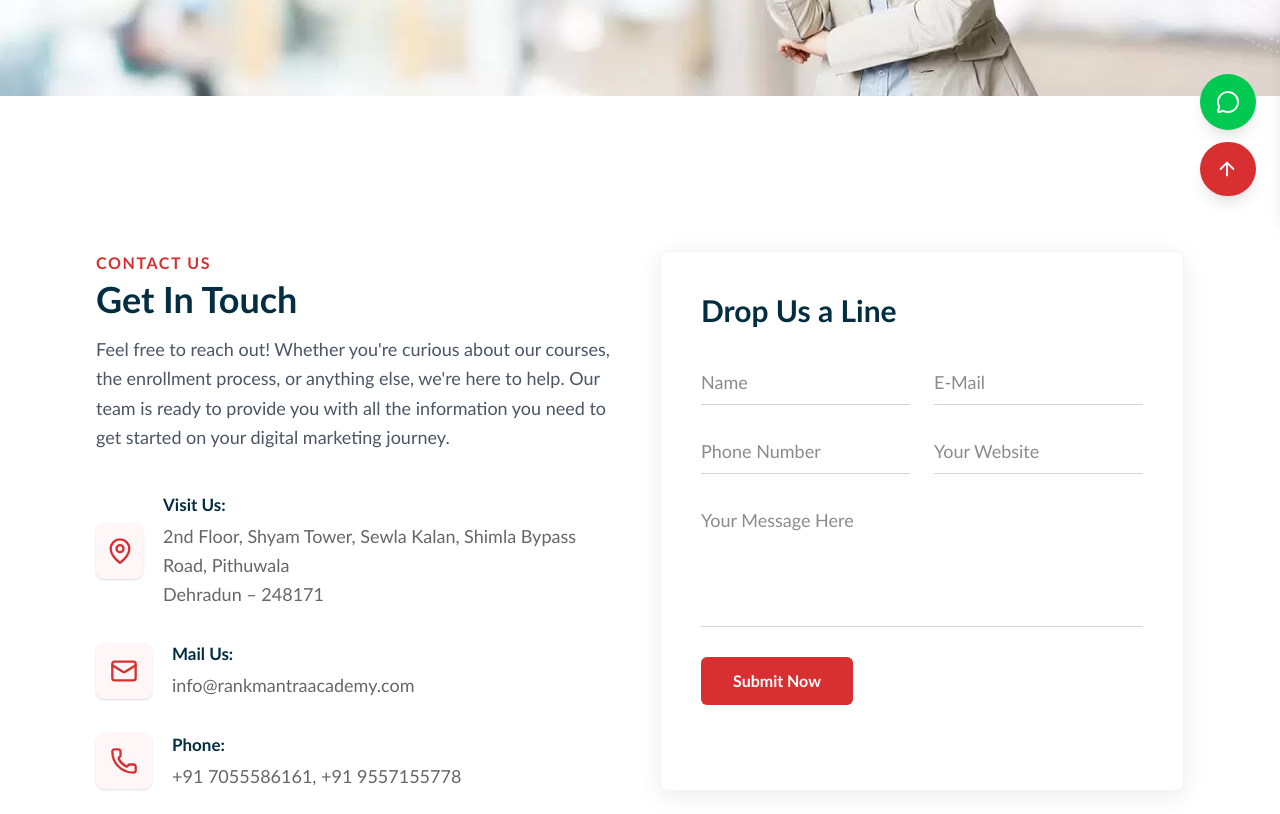
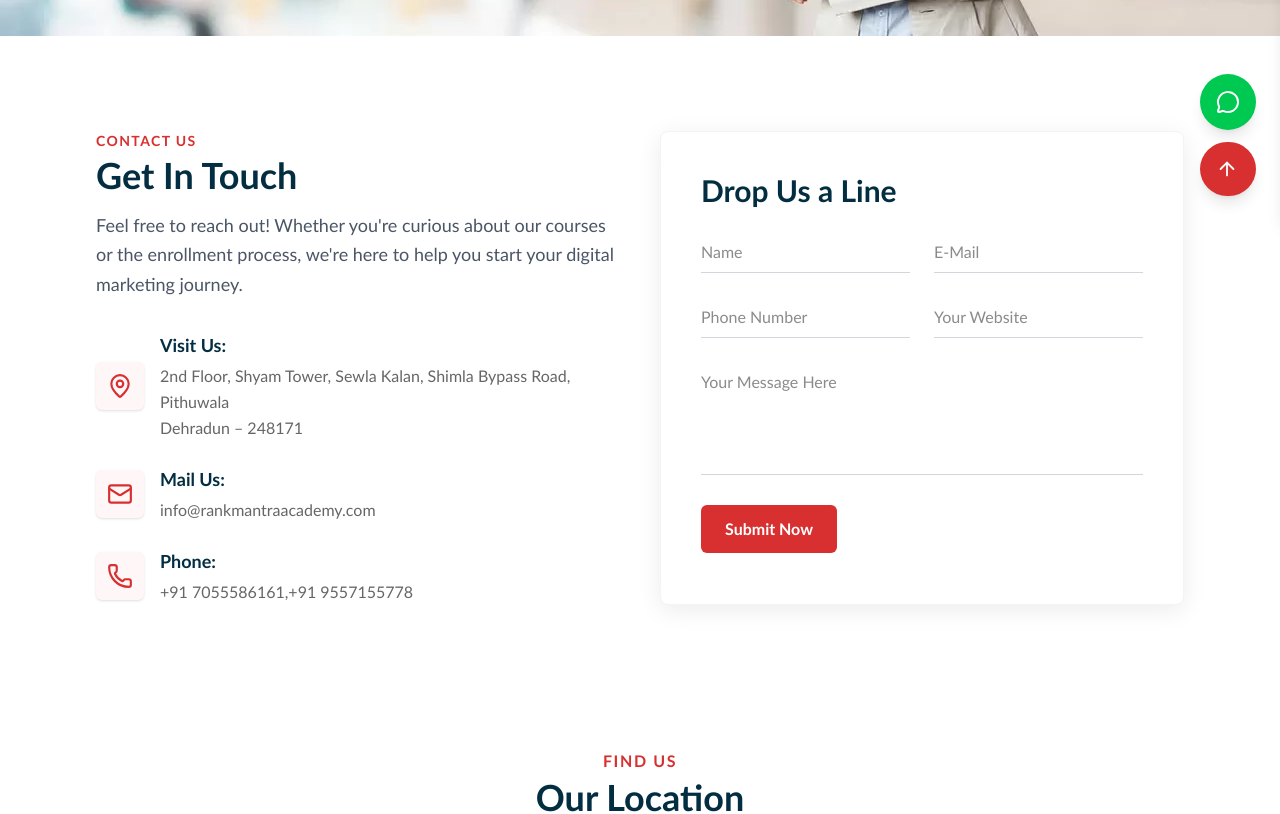
Before and after one commit to Shvm0032/rankmantraacademy, a Next.js app: page /contact in a window 1280 px wide. Shown: the part 580-1394 px from the top of the page. Built offline with nearby package versions, Linux system fonts and the light colour scheme.

Commit message:
updates in the hero,about,contact

```diff
--- a/components/about/AboutHero.jsx
+++ b/components/about/AboutHero.jsx
@@ -4,11 +4,11 @@ import Link from "next/link";
 export default function AboutHero() {
   return (
     <section
-      className="w-full h-[40vh] md:h-[70vh] bg-content bg-right bg-no-repeat flex flex-col items-center justify-center px-4 text-white"
+      className="w-full h-[48vh] md:h-[55vh] bg-content bg-right bg-no-repeat flex flex-col items-center justify-center px-4 text-white"
       style={{ backgroundImage: "url('/about/inrrers.webp')" }}
     >
       {/* Heading */}
-      <h1 className="text-3xl text-[#032E42] md:text-6xl text-shadow-black font-extrabold mb-2 text-center">
+      <h1 className="text-3xl text-[#032E42] md:text-6xl text-shadow-black font-extrabold  text-center">
         About
       </h1>
 
--- a/components/contact/ContactHero.jsx
+++ b/components/contact/ContactHero.jsx
@@ -3,8 +3,8 @@ import Link from "next/link";
 
 export default function ContactHero() {
   return (
-    <section
-      className="w-full h-[40vh] md:h-[70vh] bg-content bg-right bg-no-repeat flex flex-col items-center justify-center px-4 text-white"
+       <section
+      className="w-full h-[48vh] md:h-[55vh] bg-content bg-right bg-no-repeat flex flex-col items-center justify-center px-4 text-white"
       style={{ backgroundImage: "url('/about/inrrers.webp')" }}
     >
       {/* Heading */}
--- a/components/contact/ContactSection.jsx
+++ b/components/contact/ContactSection.jsx
@@ -3,111 +3,104 @@ import { Mail, MapPin, Phone } from "lucide-react";
 
 export default function ContactSection() {
   return (
-    <section className="w-full py-20 bg-[#ffffff]">
-      <div className="max-w-6xl mx-auto grid md:grid-cols-2 gap-10 px-6 md:px-8">
+    <section className="w-full py-14 md:py-20 bg-white">
+      <div className="max-w-6xl mx-auto grid grid-cols-1 lg:grid-cols-2 gap-10 px-4 sm:px-6 md:px-8">
 
         {/* LEFT SIDE */}
         <div className="space-y-6">
-          {/* Headings */}
           <div>
-            <h4 className="text-[#D83030] uppercase tracking-widest text-md font-semibold mb-1">
+            <h4 className="text-[#D83030] uppercase tracking-widest text-sm font-semibold mb-1">
               Contact Us
             </h4>
-            <h2 className="text-[#032E42] text-[36px] md:text-4xl font-extrabold mb-4">
+            <h2 className="text-[#032E42] text-3xl md:text-4xl font-extrabold mb-4">
               Get In Touch
             </h2>
-            <p className="text-gray-600 text-lg leading-relaxed">
-              Feel free to reach out! Whether you're curious about our courses, the enrollment process,
-              or anything else, we're here to help. Our team is ready to provide you with all the information
-              you need to get started on your digital marketing journey.
+            <p className="text-gray-600 text-base md:text-lg leading-relaxed">
+              Feel free to reach out! Whether you're curious about our courses or the enrollment process,
+              we're here to help you start your digital marketing journey.
             </p>
           </div>
 
           {/* Contact Info */}
-          <div className="mt-10 space-y-8">
-            <div className="flex items-center gap-5">
-              <div className="flex items-center justify-center w-14 h-14 bg-[#fff7f7] rounded-lg shadow-sm text-[#D83030]">
-                <MapPin size={28} />
-              </div>
-              <div>
-                <h3 className="font-semibold text-[#032E42] text-[17px] mb-1">Visit Us:</h3>
-                <p className="text-[#666666] text-lg leading-relaxed">
-                  2nd Floor, Shyam Tower, Sewla Kalan, Shimla Bypass Road, Pithuwala<br />
-                  Dehradun – 248171
-                </p>
-              </div>
-            </div>
+          <div className="mt-8 space-y-6">
+            {[
+              {
+                icon: <MapPin size={26} />,
+                title: "Visit Us:",
+                detail: (
+                  <>
+                    2nd Floor, Shyam Tower, Sewla Kalan, Shimla Bypass Road, Pithuwala<br />
+                    Dehradun – 248171
+                  </>
+                ),
+              },
+              {
+                icon: <Mail size={26} />,
+                title: "Mail Us:",
+                detail: "info@rankmantraacademy.com",
+              },
+              {
+                icon: <Phone size={26} />,
+                title: "Phone:",
+                detail: "+91 7055586161,+91 9557155778",
+              },
+            ].map((item, i) => (
+         <div key={i} className="flex items-center gap-4">
+  <div className="flex items-center justify-center w-12 h-12 bg-[#fff7f7] rounded-md shadow-sm text-[#D83030] shrink-0">
+    {item.icon}
+  </div>
+  <div>
+    <h3 className="font-semibold text-[#032E42] text-lg mb-1">{item.title}</h3>
+    <p className="text-[#666666] text-base leading-relaxed">{item.detail}</p>
+  </div>
+</div>
 
-            <div className="flex items-center gap-5">
-              <div className="flex items-center justify-center w-14 h-14 bg-[#fff7f7] rounded-lg shadow-sm text-[#D83030]">
-                <Mail size={28} />
-              </div>
-              <div>
-                <h3 className="font-semibold text-[#032E42] text-[17px] mb-1">Mail Us:</h3>
-                <p className="text-[#666666] text-lg leading-relaxed">
-                  info@rankmantraacademy.com
-                </p>
-              </div>
-            </div>
-
-            <div className="flex items-center gap-5">
-              <div className="flex items-center justify-center w-14 h-14 bg-[#fff7f7] rounded-lg shadow-sm text-[#D83030]">
-                <Phone size={28} />
-              </div>
-              <div>
-                <h3 className="font-semibold text-[#032E42] text-[17px] mb-1">Phone:</h3>
-                <p className="text-[#666666] text-lg leading-relaxed">
-                  +91 7055586161, +91 9557155778
-                </p>
-              </div>
-            </div>
+            ))}
           </div>
         </div>
 
         {/* RIGHT SIDE FORM */}
-        <div className="bg-[#ffffff] shadow-[0_5px_25px_rgba(0,0,0,0.08)] rounded-lg p-10 border border-gray-100">
-          <h3 className="text-[#032E42] text-3xl font-bold mb-8">Drop Us a Line</h3>
+        <div className="bg-white shadow-[0_5px_25px_rgba(0,0,0,0.08)] rounded-lg p-6 sm:p-8 md:p-10 border border-gray-100">
+          <h3 className="text-[#032E42] text-2xl md:text-3xl font-bold mb-6">
+            Drop Us a Line
+          </h3>
 
           <form className="space-y-6">
-            {/* Name & Email */}
-            <div className="grid md:grid-cols-2 gap-6">
+            <div className="grid sm:grid-cols-2 gap-6">
               <input
                 type="text"
                 placeholder="Name"
-                className="border-b border-gray-300 focus:border-[#D83030] transition-colors w-full py-2 text-lg outline-none"
+                className="border-b border-gray-300 focus:border-[#D83030] w-full py-2 text-base outline-none"
               />
               <input
                 type="email"
                 placeholder="E-Mail"
-                className="border-b border-gray-300 focus:border-[#D83030] transition-colors w-full py-2 text-lg outline-none"
+                className="border-b border-gray-300 focus:border-[#D83030] w-full py-2 text-base outline-none"
               />
             </div>
 
-            {/* Phone & Website */}
-            <div className="grid md:grid-cols-2 gap-6">
+            <div className="grid sm:grid-cols-2 gap-6">
               <input
                 type="text"
                 placeholder="Phone Number"
-                className="border-b border-gray-300 focus:border-[#D83030] transition-colors w-full py-2 text-lg outline-none"
+                className="border-b border-gray-300 focus:border-[#D83030] w-full py-2 text-base outline-none"
               />
               <input
                 type="text"
                 placeholder="Your Website"
-                className="border-b border-gray-300 focus:border-[#D83030] transition-colors w-full py-2 text-lg outline-none"
+                className="border-b border-gray-300 focus:border-[#D83030] w-full py-2 text-base outline-none"
               />
             </div>
 
-            {/* Message */}
             <textarea
               placeholder="Your Message Here"
               rows={4}
-              className="border-b border-gray-300 focus:border-[#D83030] transition-colors w-full py-2 text-lg outline-none resize-none"
+              className="border-b border-gray-300 focus:border-[#D83030] w-full py-2 text-base outline-none resize-none"
             ></textarea>
 
-            {/* Submit Button */}
             <button
               type="submit"
-              className="bg-[#D83030] text-white font-semibold px-8 py-3 rounded-md hover:bg-[#b82626] transition-all duration-200"
+              className="bg-[#D83030] text-white font-semibold px-6 py-3 rounded-md hover:bg-[#b82626] transition-all duration-200 w-full sm:w-auto"
             >
               Submit Now
             </button>
--- a/components/student-reviews/ReviewHero.jsx
+++ b/components/student-reviews/ReviewHero.jsx
@@ -3,8 +3,8 @@ import Link from "next/link";
 
 export default function ReviewsHero() {
   return (
-    <section
-      className="w-full h-[40vh] md:h-[70vh] bg-content bg-right bg-no-repeat flex flex-col items-center justify-center px-4 text-white"
+        <section
+      className="w-full h-[48vh] md:h-[55vh] bg-content bg-right bg-no-repeat flex flex-col items-center justify-center px-4 text-white"
       style={{ backgroundImage: "url('/about/inrrers.webp')" }}
     >
       {/* Heading */}
```
